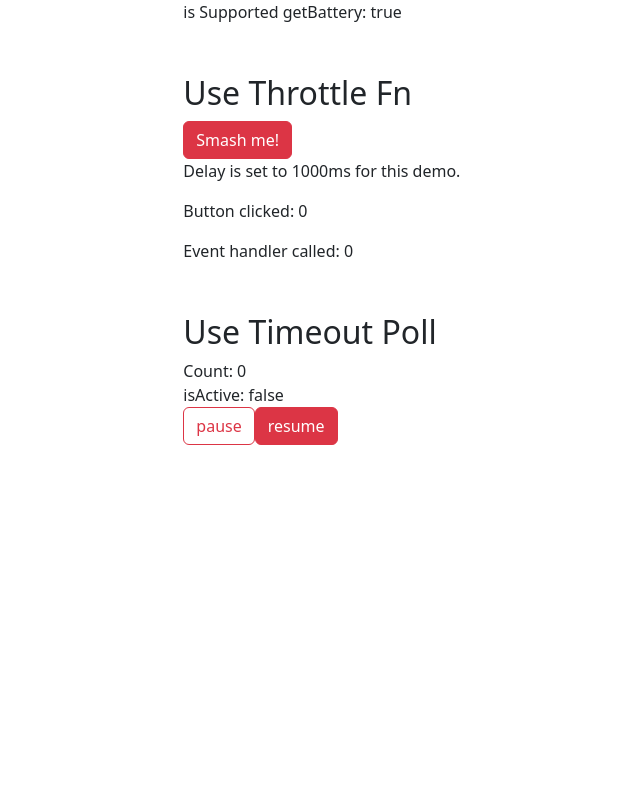
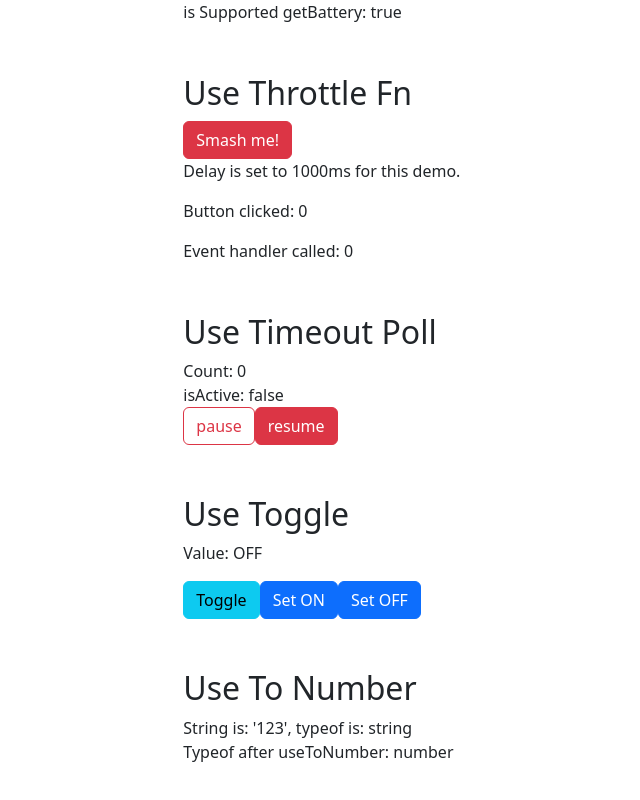
Before and after one commit to UlakhovichKate/vueUse, a Vue app: page /utilities in a window 1280 px wide. Shown: the part 5106-5906 px from the top of the page, without its empty margins (254-894 px from the left). Before the commit the page ends 5601 px from the top, so only its background shows below. Built offline with nearby package versions, Linux system fonts and the light colour scheme; no server answers.

Commit message:
UseToNumber.vue UseToggle.vue

```diff
--- a/src/components/ListUtilities.vue
+++ b/src/components/ListUtilities.vue
@@ -18,6 +18,8 @@
   <use-supported/>
   <use-throttle-fn/>
   <use-timeout-poll/>
+  <use-toggle/>
+  <UseToNumber/>
 </template>
 
 <script setup>
@@ -40,6 +42,9 @@ import UseStepper from "../vueUseComponents/UseStepper.vue";
 import UseSupported from "../vueUseComponents/UseSupported.vue";
 import UseThrottleFn from "../vueUseComponents/UseThrottleFn.vue";
 import UseTimeoutPoll from "../vueUseComponents/UseTimeoutPoll.vue";
+import UseToggle from "../vueUseComponents/UseToggle.vue";
+import UseToNumber from "../vueUseComponents/UseToNumber.vue";
+
 
 
 </script>
--- /dev/null
+++ b/src/vueUseComponents/UseToNumber.vue
@@ -0,0 +1,25 @@
+<template>
+  <h2>Use To Number</h2>
+  <div>String is: '{{ str }}', typeof is: {{ typeofstr }}</div>
+  <div>Typeof after useToNumber: {{ result }}</div>
+</template>
+
+<script setup>
+import { useToNumber } from '@vueuse/core'
+import {ref} from "vue";
+
+const str = ref('123')
+const number = useToNumber(str)
+
+number.value // 123
+
+const result = ref('');
+result.value = typeof number.value;
+
+const typeofstr = ref('');
+typeofstr.value = typeof str.value;
+</script>
+
+<style scoped>
+
+</style>
--- /dev/null
+++ b/src/vueUseComponents/UseToggle.vue
@@ -0,0 +1,21 @@
+<script setup lang="ts">
+import { useToggle } from '@vueuse/core'
+
+const [value, toggle] = useToggle()
+</script>
+
+<template>
+  <h2>Use Toggle</h2>
+  <div>
+    <p>Value: {{ value ? 'ON' : 'OFF' }}</p>
+    <button @click="toggle()" class="btn btn-info">
+      Toggle
+    </button>
+    <button @click="value = true" class="btn btn-primary">
+      Set ON
+    </button>
+    <button @click="value = false" class="btn btn-primary">
+      Set OFF
+    </button>
+  </div>
+</template>
```
